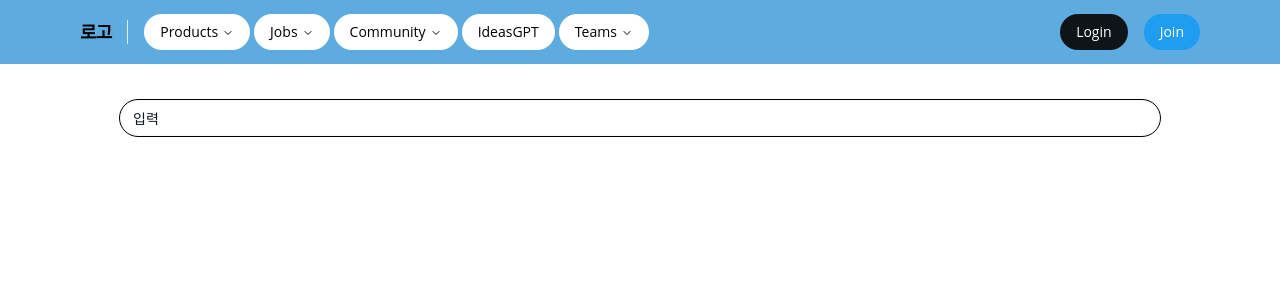
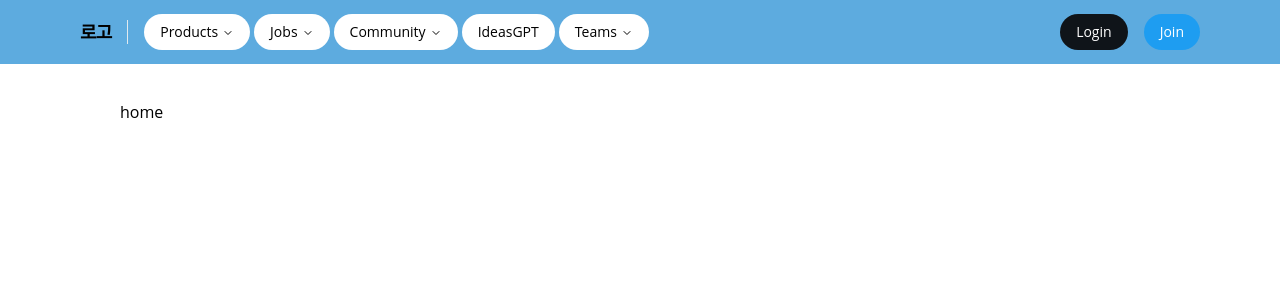
Before and after one commit to MZC-3rd-Project/FRONTEND_SERVER, a React app: page / in a window 1280 px wide. Shown: the top 300 px of the page. Built offline with nearby package versions, Linux system fonts and the light colour scheme; the HTML template or start-up script is replaced by a standard one.

Commit message:
[develop] test

```diff
--- a/src/domains/home/page/Home.jsx
+++ b/src/domains/home/page/Home.jsx
@@ -3,7 +3,7 @@ import {Input} from "@/components/ui/input";
 function Home() {
     return (
         <div>
-            <Input type="text" className="outline-1" placeholder="입력"></Input>
+            home
         </div>
     )
 }
```
